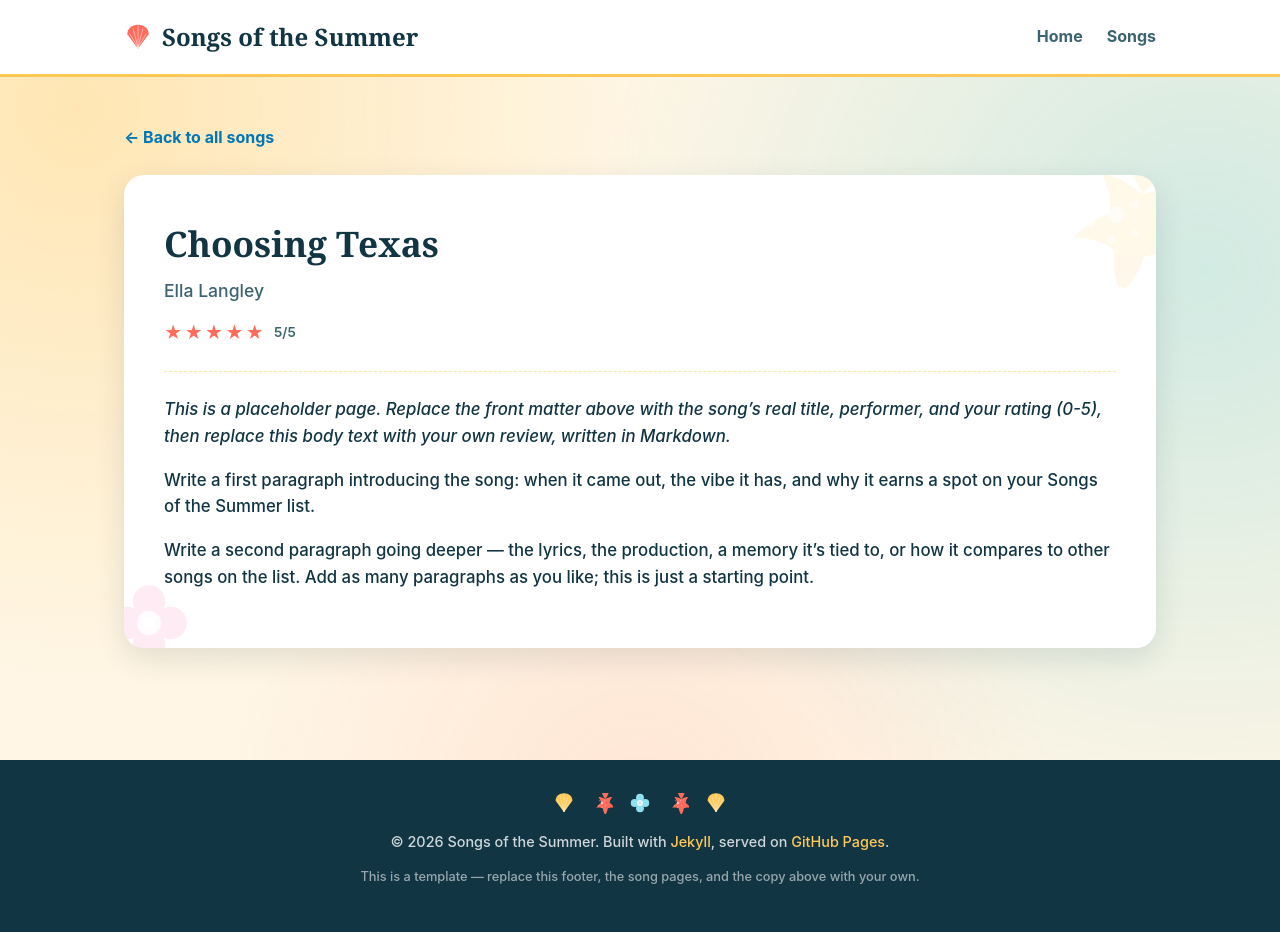
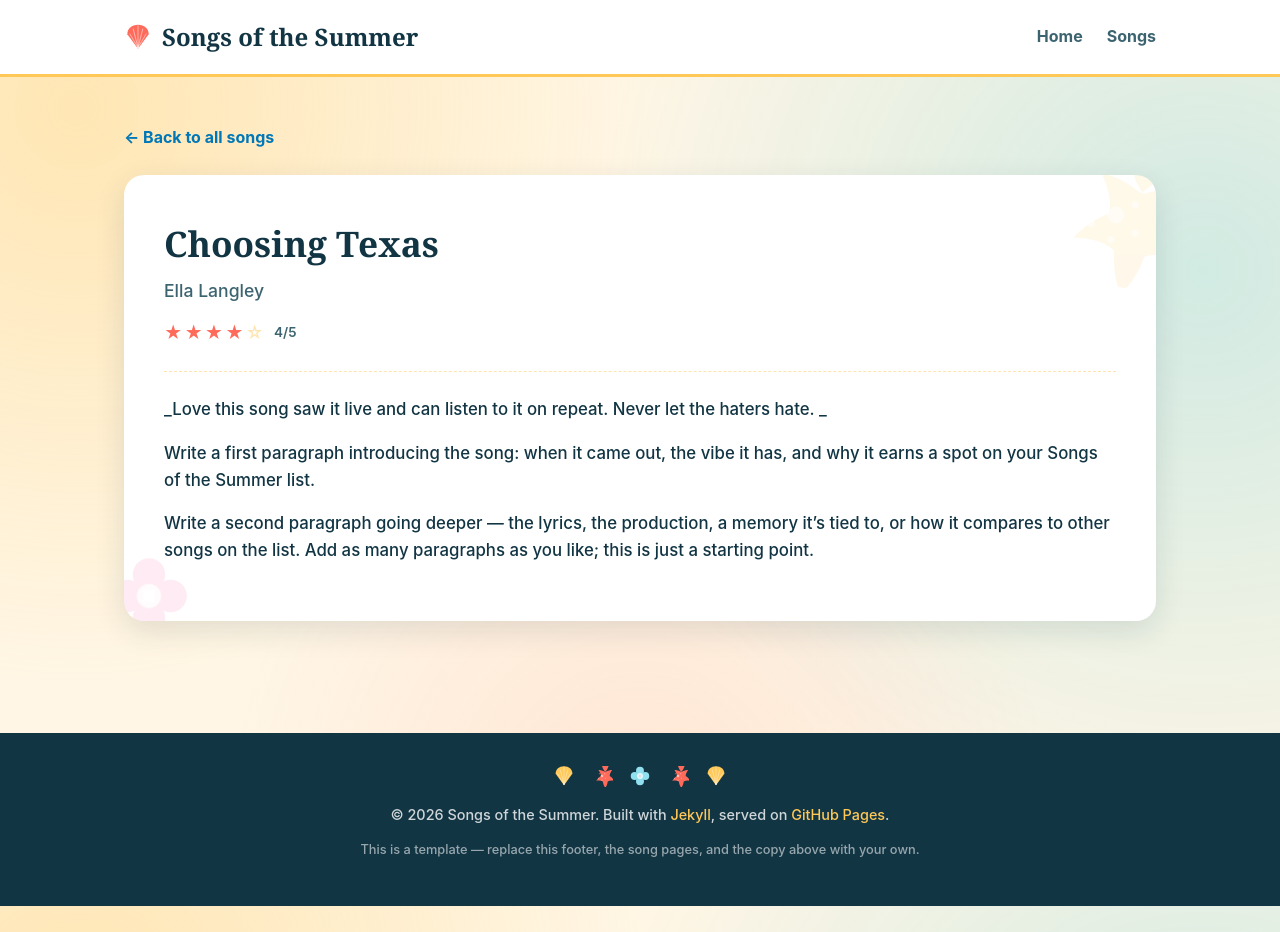
Before and after one commit to abbyduffer12/songsofthesummer26, a Jekyll site: the page built from _songs/song-02.md, in a window 1280 px wide. Built offline with Jekyll 4.4.1, drawn with Linux system fonts in a browser that asks for light colours.

Commit message:
Change rating and update song review for 'Choosing Texas'
Updated the rating for 'Choosing Texas' from 5 to 4 and replaced placeholder text with a personal review.

```diff
--- a/_songs/song-02.md
+++ b/_songs/song-02.md
@@ -2,12 +2,10 @@
 song_number: 2
 title: "Choosing Texas"
 performer: "Ella Langley"
-rating: 5
+rating: 4
 ---
 
-_This is a placeholder page. Replace the front matter above with the song's real
-title, performer, and your rating (0-5), then replace this body text with your
-own review, written in Markdown._
+_Love this song saw it live and can listen to it on repeat. Never let the haters hate. _
 
 Write a first paragraph introducing the song: when it came out, the vibe it
 has, and why it earns a spot on your Songs of the Summer list.
```
